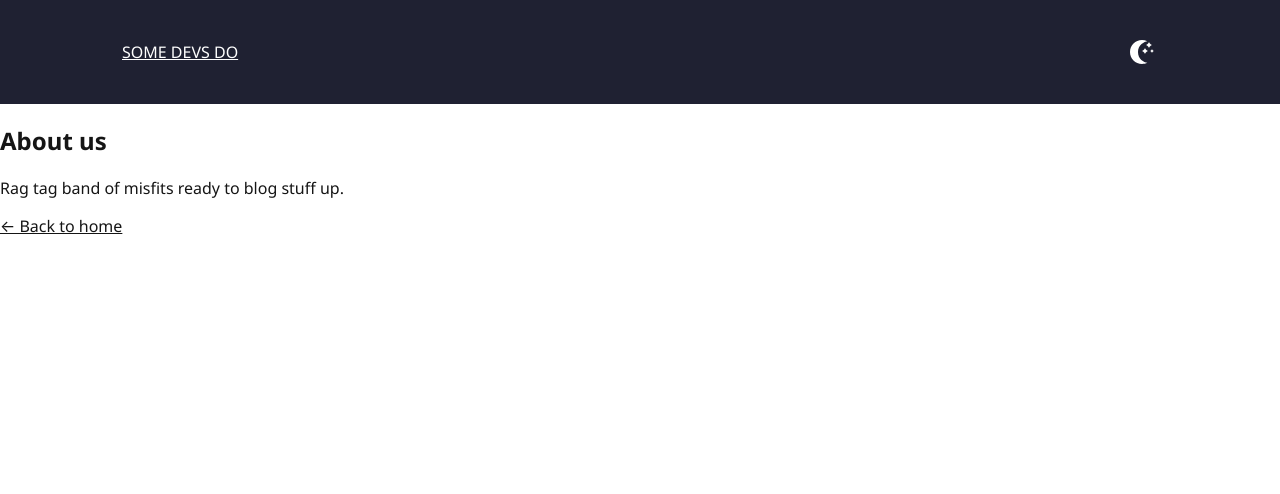
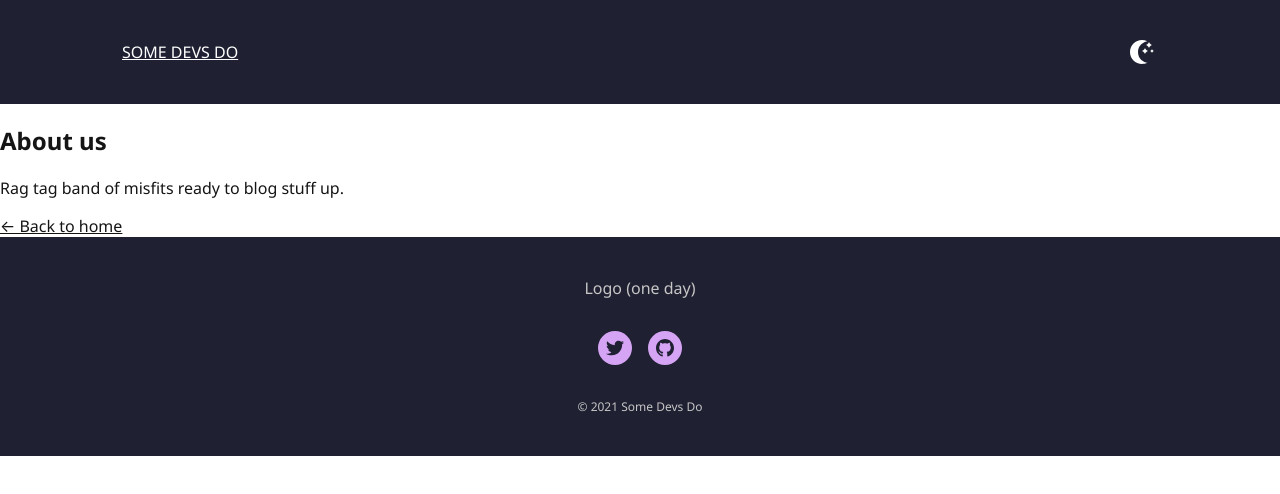
Before and after one commit to somedevsdo/blog, a Next.js app: page /about in a window 1280 px wide. Shown: the top 494 px of the page. Built offline with nearby package versions, Linux system fonts and the light colour scheme.

Commit message:
Added footer that matches design

```diff
--- a/components/Layout/Layout.module.scss
+++ b/components/Layout/Layout.module.scss
@@ -45,3 +45,45 @@
     width: 100%;
   }
 }
+
+.footerContainer {
+  background-color: var(--clr-palette-ebony-clay);
+  color: var(--clr-palette-silver);
+  display: flex;
+  justify-content: center;
+  padding-bottom: 2.5rem;
+  padding-top: 2.5rem;
+  text-align: center;
+}
+
+.footerContent {
+  display: flex;
+  flex-direction: column;
+}
+
+.social {
+  display: flex;
+  gap: var(--size-margin-small);
+  justify-content: center;
+  list-style-type: none;
+  margin: var(--size-margin-large) 0;
+  padding: 0;
+}
+
+.socialLink {
+  background-color: var(--clr-palette-perfume);
+  border-radius: 50%;
+  color: var(--clr-palette-ebony-clay);
+  display: inline-block;
+  font-size: 0;
+  padding: var(--size-padding-small);
+
+  svg {
+    height: 1.125rem;
+    width: 1.125rem;
+  }
+}
+
+.copyright {
+  font: var(--font-text-x-small);
+}
--- a/components/Layout/Layout.tsx
+++ b/components/Layout/Layout.tsx
@@ -3,6 +3,7 @@ import Head from "next/head";
 import { useTheme } from "next-themes";
 import Link from "next/link";
 import styles from "./Layout.module.scss";
+import SocialLink from "../SocialLink/SocialLink";
 
 export const siteTitle = "This could be the start of something new";
 
@@ -108,6 +109,22 @@ const Layout = (props: Props): JSX.Element => {
         </div>
       </nav>
       {children}
+      <footer className={styles.footerContainer}>
+        <div className={styles.footerContent}>
+          <span>Logo (one day)</span>
+          <nav aria-label="Social links">
+            <ul className={styles.social}>
+              <li>
+                <SocialLink className={styles.socialLink} link="https://twitter.com/somedevsdo" />
+              </li>
+              <li>
+                <SocialLink className={styles.socialLink} link="https://github.com/somedevsdo" />
+              </li>
+            </ul>
+          </nav>
+          <span className={styles.copyright}>&copy; {new Date().getFullYear()} Some Devs Do</span>
+        </div>
+      </footer>
     </div>
   );
 };
```
